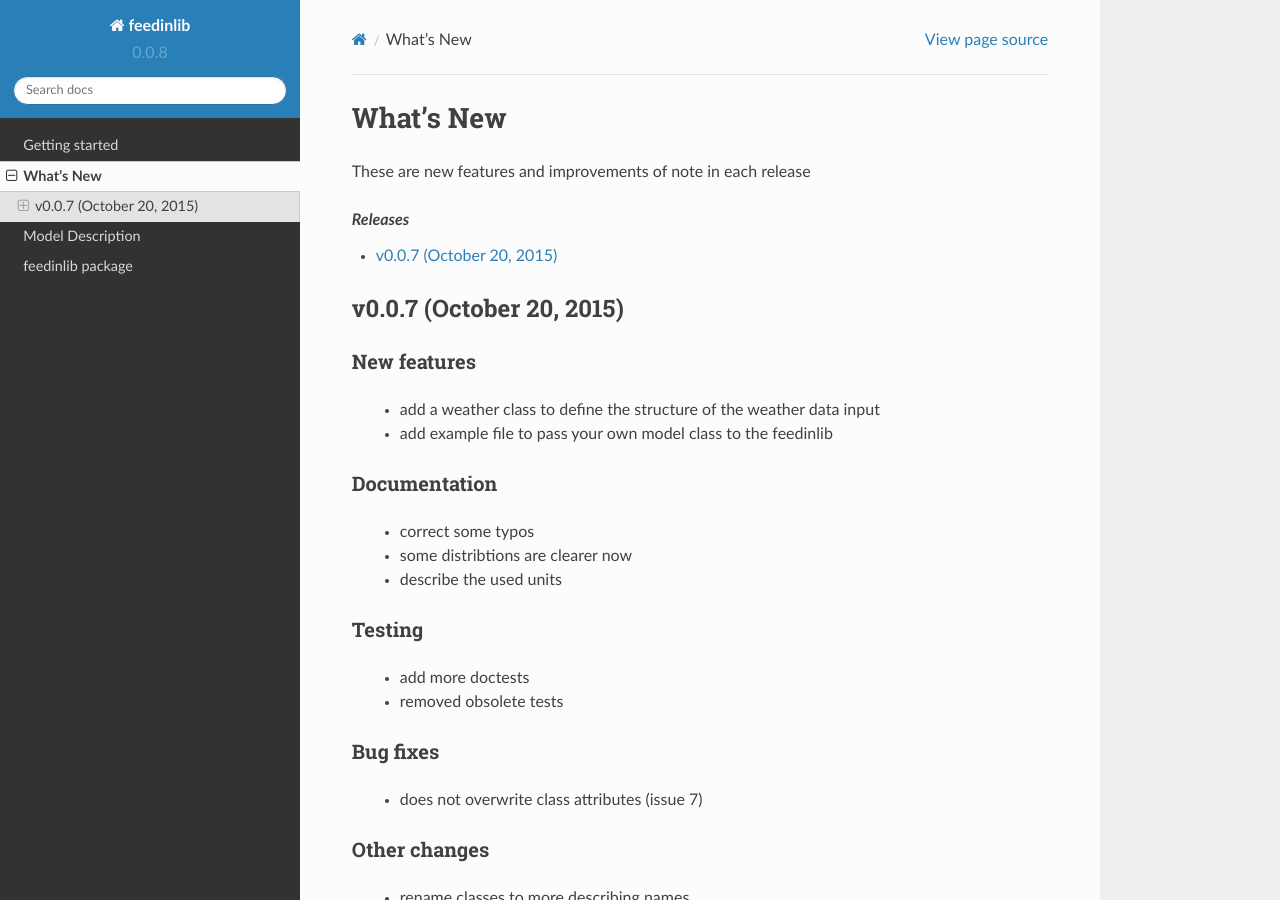
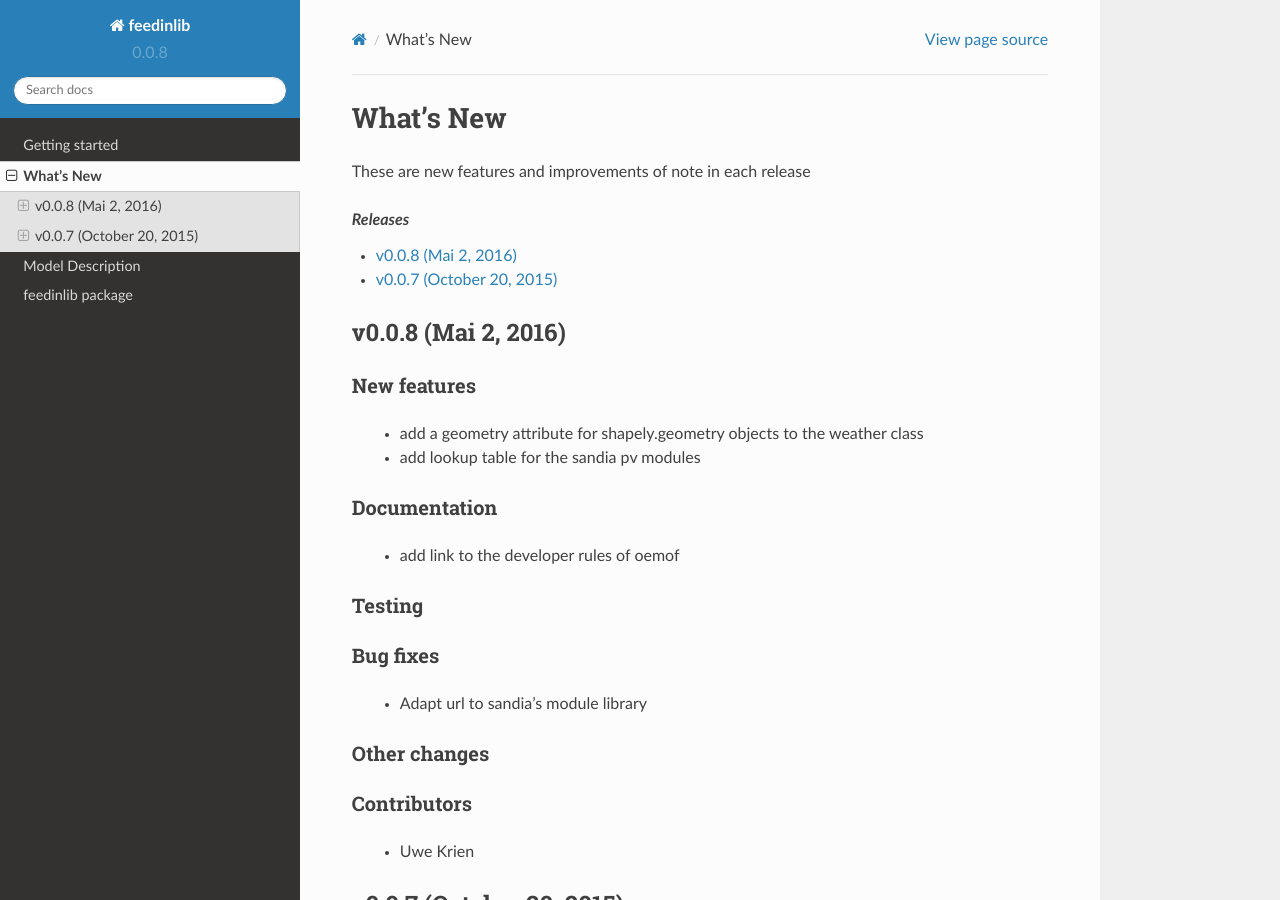
Before and after one commit to oemof/feedinlib, a Sphinx documentation site: the page built from doc/whats_new.rst, in a window 1280 px wide and 900 px high. Built offline with Sphinx 7.4.7 and the Read the Docs theme 2.0.0, drawn with Linux system fonts in a browser that asks for light colours; formulas are drawn with MathJax 3.

Commit message:
update whatsnew file

```diff
--- a/doc/whats_new.rst
+++ b/doc/whats_new.rst
@@ -8,4 +8,5 @@
     :local:
     :backlinks: top
 
+.. include::  whatsnew/v0008.txt
 .. include::  whatsnew/v0007.txt
--- a/doc/whatsnew/v0008.txt
+++ b/doc/whatsnew/v0008.txt
@@ -1,14 +1,17 @@
-v0.0.7 (October 20, 2015)
+v0.0.8 (Mai 2, 2016)
 +++++++++++++++++++++++++
 
 New features
 ############
 
  * add a geometry attribute for shapely.geometry objects to the weather class
+ * add lookup table for the sandia pv modules
 
 
 Documentation
 #############
+
+ * add link to the developer rules of oemof
 
 
 Testing
@@ -18,6 +21,7 @@
 Bug fixes
 #########
 
+ * Adapt url to sandia's module library
 
 Other changes
 #############
```
